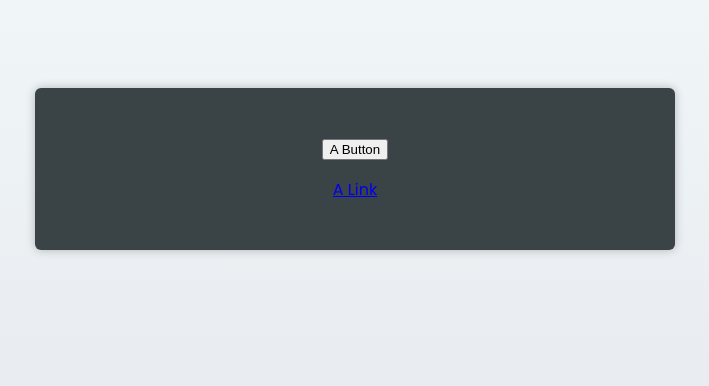
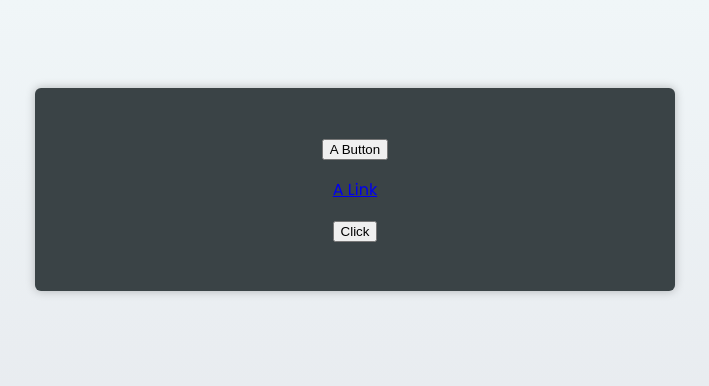
Before and after one commit to swaminaing/timer, a React (Vite) app: page / in a window 1280 px wide. Shown: the top 386 px of the page, without its empty margins (285-994 px from the left). Built offline with nearby package versions, Linux system fonts and the light colour scheme.

Commit message:
create a polymorphic component

```diff
--- a/src/App.tsx
+++ b/src/App.tsx
@@ -1,6 +1,8 @@
+import { Component } from "react";
 import "./App.css";
 import Button from "./components/Button";
 import Input from "./components/Input";
+import Container from "./components/Container";
 
 function App() {
   return (
@@ -17,6 +19,10 @@ function App() {
           A Link
         </Button>
       </p>
+
+      <p>
+        <Container as={Button}>Click</Container>
+      </p>
     </main>
   );
 }
--- /dev/null
+++ b/src/components/Container.tsx
@@ -0,0 +1,15 @@
+import { ComponentPropsWithoutRef, ElementType, type ComponentType, type ReactNode } from "react";
+
+type ContainerProps<T extends ElementType> = {
+  as?: T;
+  children: ReactNode;
+}& ComponentPropsWithoutRef<T>;
+
+function Container<C extends ElementType>({as, children}: ContainerProps<C>){
+    const Component = as || 'div';
+    return(
+        <Component>{children}</Component>
+    )
+}
+
+export default Container;
```
